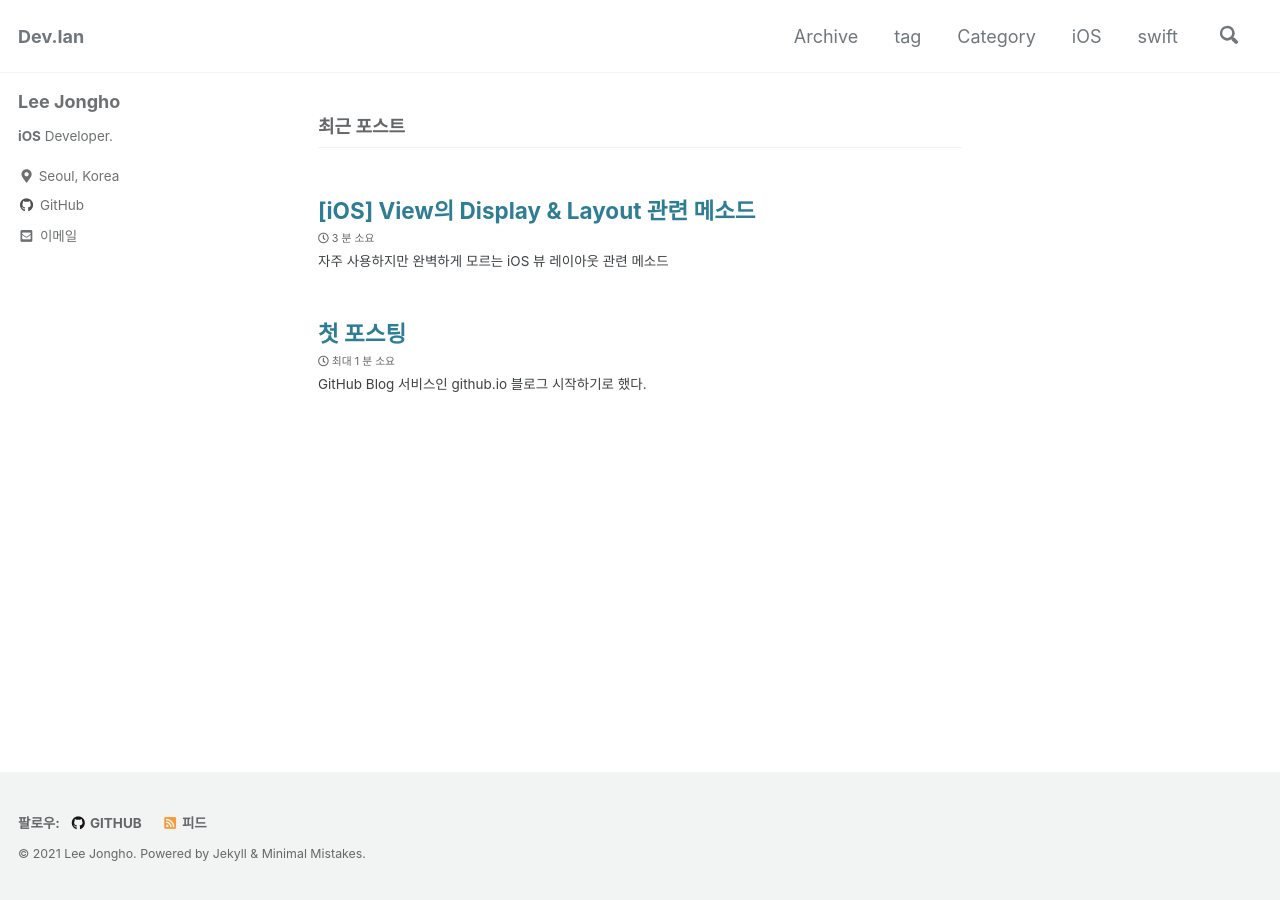
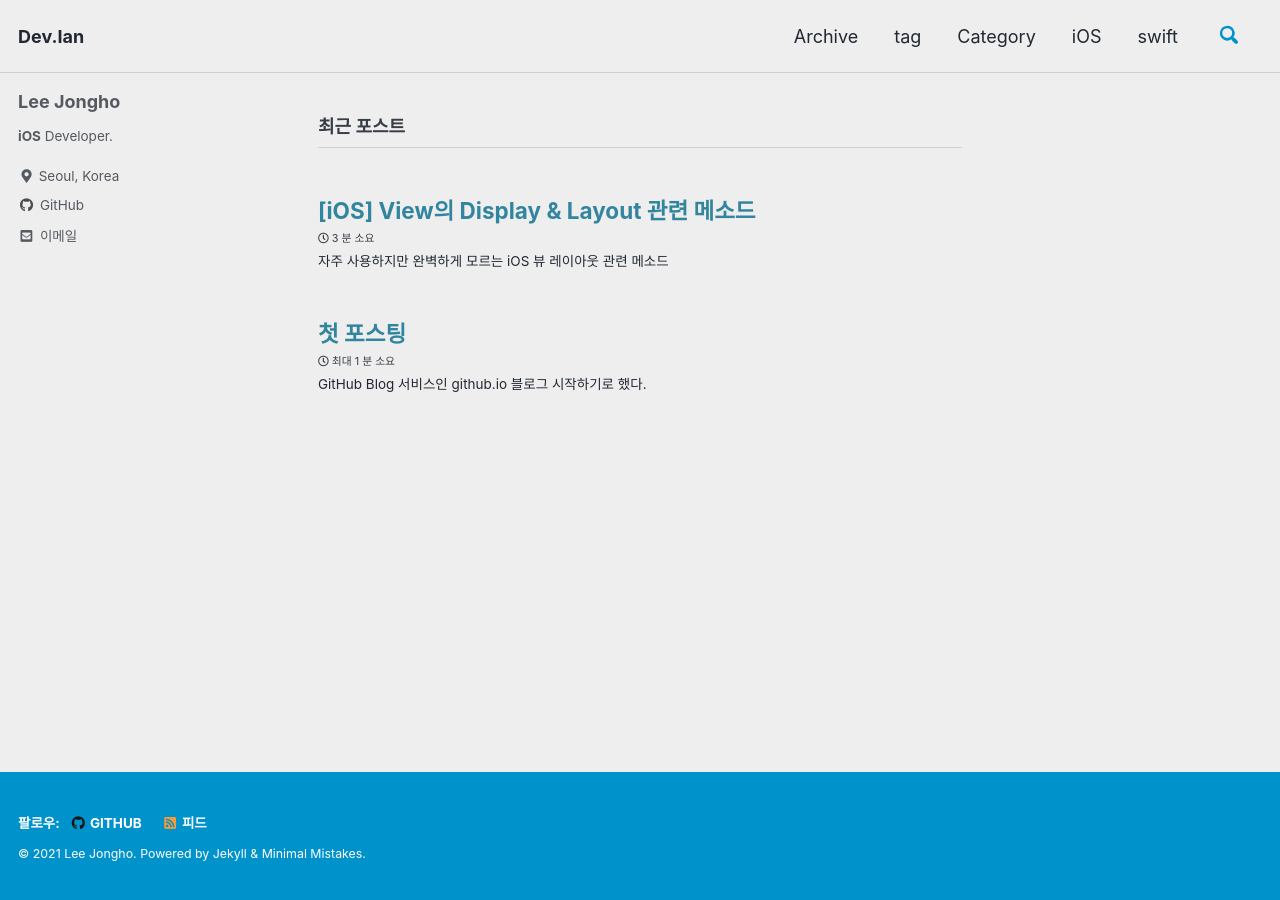
Before and after one commit to bazinga94/bazinga94.github.io, a Jekyll site: the page built from index.html, in a window 1280 px wide. Built offline with Jekyll 4.4.1, drawn with Linux system fonts in a browser that asks for light colours; cached includes are drawn as plain includes; the list of posts is cut into pages by our own code.

Commit message:
theme air로 변경 + link color 변경

```diff
--- a/_config.yml
+++ b/_config.yml
@@ -12,7 +12,7 @@
 
 # theme                  : "minimal-mistakes-jekyll"
 # remote_theme           : "mmistakes/minimal-mistakes"
-minimal_mistakes_skin    : "default" # "air", "aqua", "contrast", "dark", "dirt", "neon", "mint", "plum", "sunrise"
+minimal_mistakes_skin    : "air" # "air", "aqua", "contrast", "dark", "dirt", "neon", "mint", "plum", "sunrise"
 
 # Site Settings
 locale                   : "ko"
--- a/_sass/minimal-mistakes/skins/_air.scss
+++ b/_sass/minimal-mistakes/skins/_air.scss
@@ -9,7 +9,7 @@
 $primary-color: #0092ca !default;
 $border-color: mix(#fff, #393e46, 75%) !default;
 $footer-background-color: $primary-color !default;
-$link-color: #393e46 !default;
+$link-color: #32859e !default;
 $masthead-link-color: $text-color !default;
 $masthead-link-color-hover: $text-color !default;
 $navicon-link-color-hover: mix(#fff, $text-color, 80%) !default;
```
